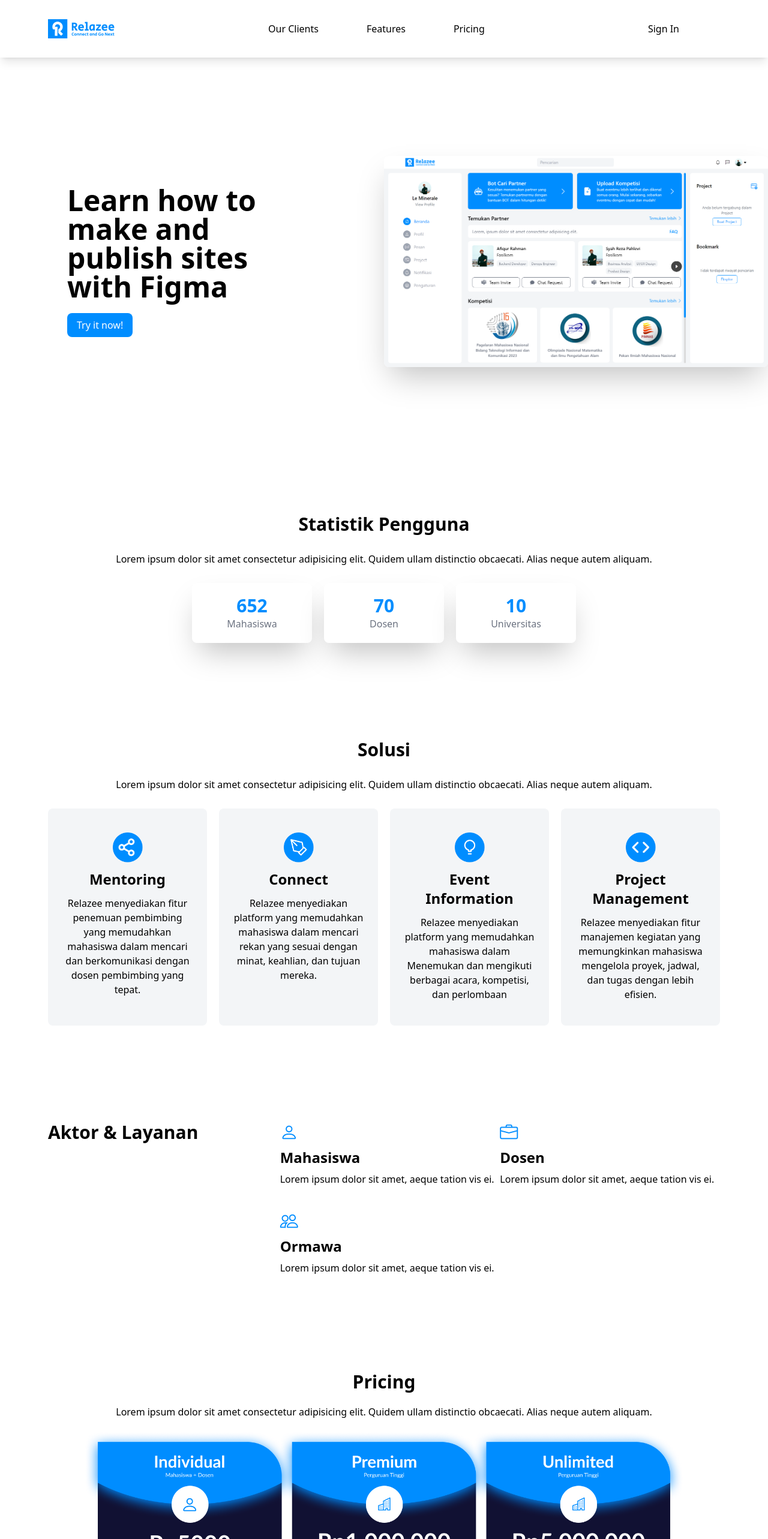
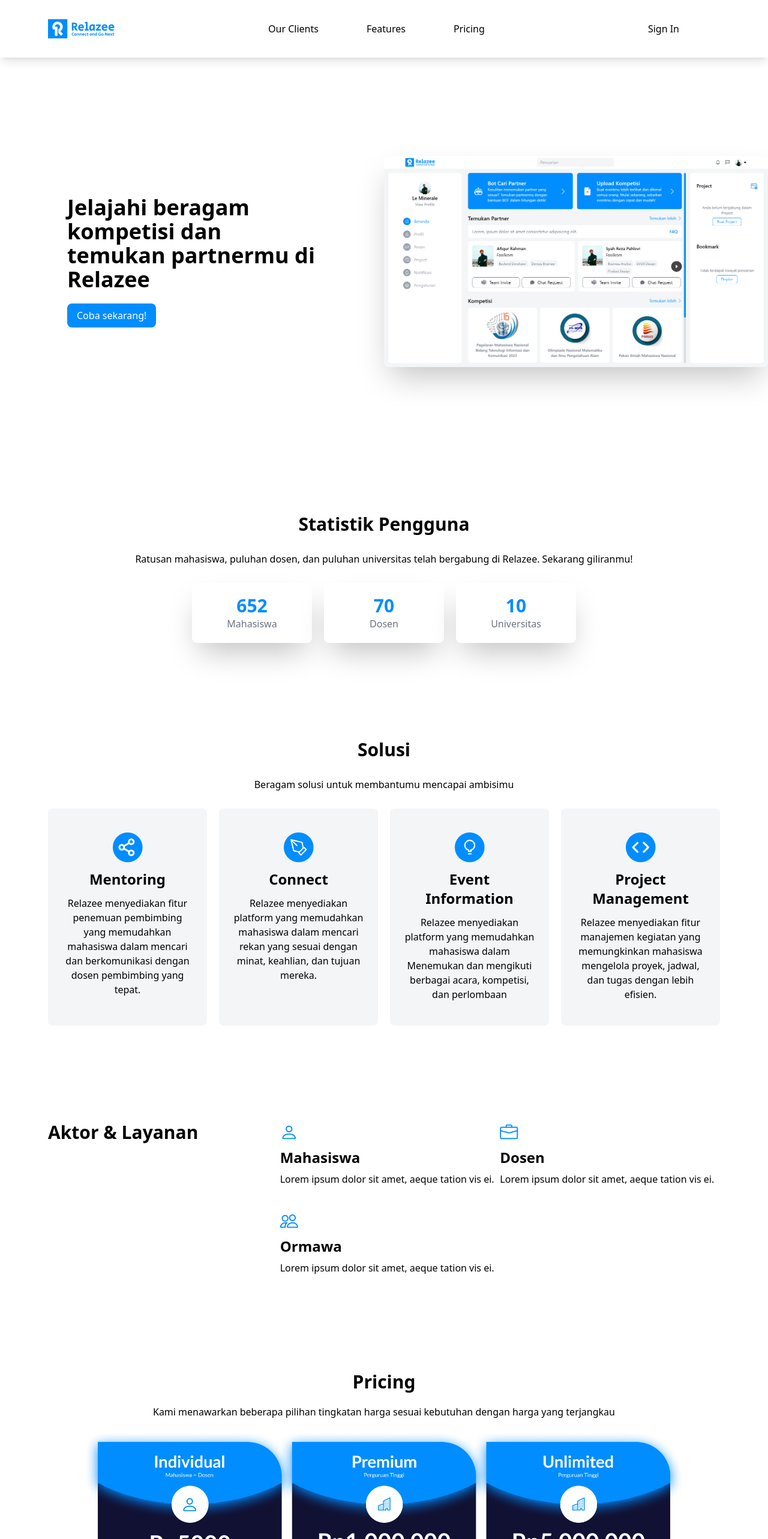
Before and after one commit to 298ms/relazee-fe, a React (Vite) app: page /home in a window 1280 px wide. Shown: the top 2566 px of the page at 60% size. Built offline with nearby package versions, Linux system fonts and the light colour scheme.

Commit message:
add some ux writing in landingpage

```diff
--- a/src/pages/home.tsx
+++ b/src/pages/home.tsx
@@ -32,11 +32,11 @@ export default function Home() {
             <header className="container mx-auto flex flex-row items-center h-[85vh]">
                 <div className='w-1/2 flex flex-col items-center justify-center'>
                     <div className="flex flex-col items-center lg:items-start px-10 lg:px-28 gap-5">
-                        <h1 className="font-bold text-5xl text-center lg:text-start">Learn how to make and publish sites with Figma</h1>
+                        <h1 className="font-bold text-4xl text-center lg:text-start">Jelajahi beragam kompetisi dan temukan partnermu di Relazee</h1>
                         <div className="flex flex-col lg:flex-row gap-4 items-stretch">
                             <a href='#pricing' className="bg-relazee-blue text-white rounded-lg px-4 py-2">
                                 {/* <i className="bi bi-search"></i> */}
-                                <span>Try it now!</span>
+                                <span>Coba sekarang!</span>
                             </a>
                             {/* <a href="#"
                                 className="border border-custom-brown font-regular text-custom-brown py-3 px-5 rounded-lg space-x-2">
@@ -52,7 +52,7 @@ export default function Home() {
             </header>
             <section id="data" className='container mx-auto flex flex-col items-center py-20 text-center px-20 gap-7'>
                 <h2 className='font-bold text-3xl'>Statistik Pengguna</h2>
-                <p>Lorem ipsum dolor sit amet consectetur adipisicing elit. Quidem ullam distinctio obcaecati. Alias neque autem aliquam.</p>
+                <p>Ratusan mahasiswa, puluhan dosen, dan puluhan universitas telah bergabung di Relazee. Sekarang giliranmu!</p>
                 <div className='flex flex-row items-stretch justify-between gap-5'>
                     <div className='bg-white rounded-lg shadow shadow-2xl flex flex-col w-[200px] py-5'>
                         <span className='text-3xl text-relazee-blue font-bold'>652</span>
@@ -70,7 +70,7 @@ export default function Home() {
             </section>
             <section id="solution" className='container mx-auto flex flex-col items-center py-20 text-center px-20 gap-7'>
                 <h2 className='font-bold text-3xl'>Solusi</h2>
-                <p>Lorem ipsum dolor sit amet consectetur adipisicing elit. Quidem ullam distinctio obcaecati. Alias neque autem aliquam.</p>
+                <p>Beragam solusi untuk membantumu mencapai ambisimu</p>
                 <div className='flex flex-row items-stretch justify-between gap-5'>
                     <div className='bg-relazee-gray rounded-lg flex flex-col w-1/4 py-10 px-6 gap-3 items-center'>
                         <img src={Mentoring} width={50} alt="" />
@@ -118,7 +118,7 @@ export default function Home() {
             </section>
             <section id="pricing" className='container mx-auto flex flex-col items-center py-20 px-20 gap-5'>
                 <h2 className='font-bold text-3xl'>Pricing</h2>
-                <p>Lorem ipsum dolor sit amet consectetur adipisicing elit. Quidem ullam distinctio obcaecati. Alias neque autem aliquam.</p>
+                <p>Kami menawarkan beberapa pilihan tingkatan harga sesuai kebutuhan dengan harga yang terjangkau</p>
                 <div>
                     <img src={Pricing} alt="" width={1000} />
                 </div>
```
